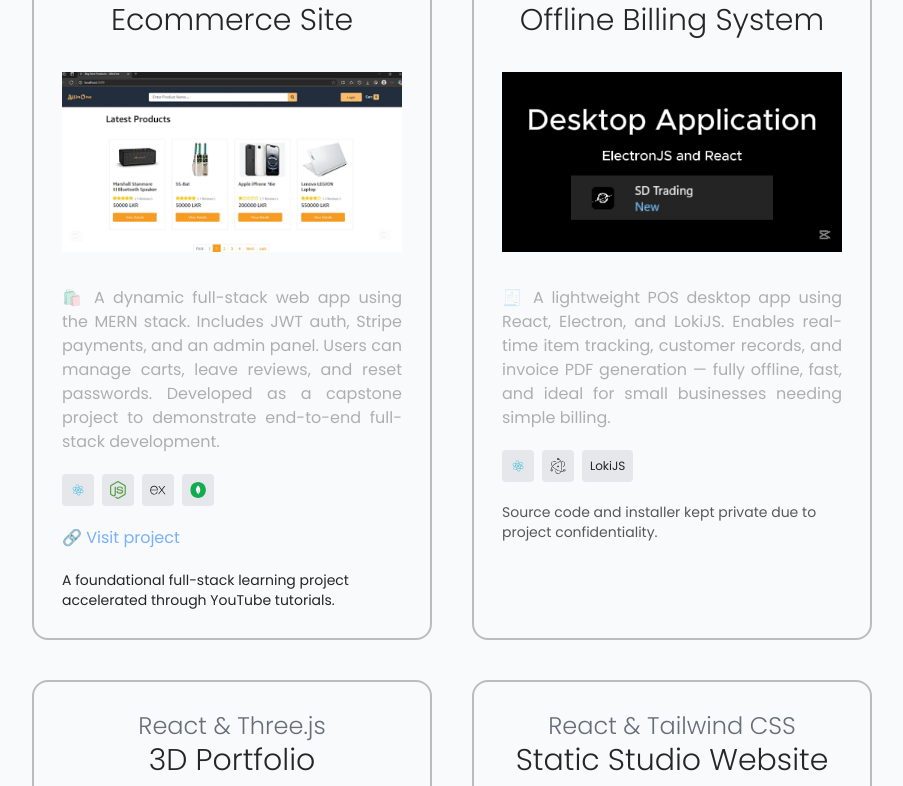
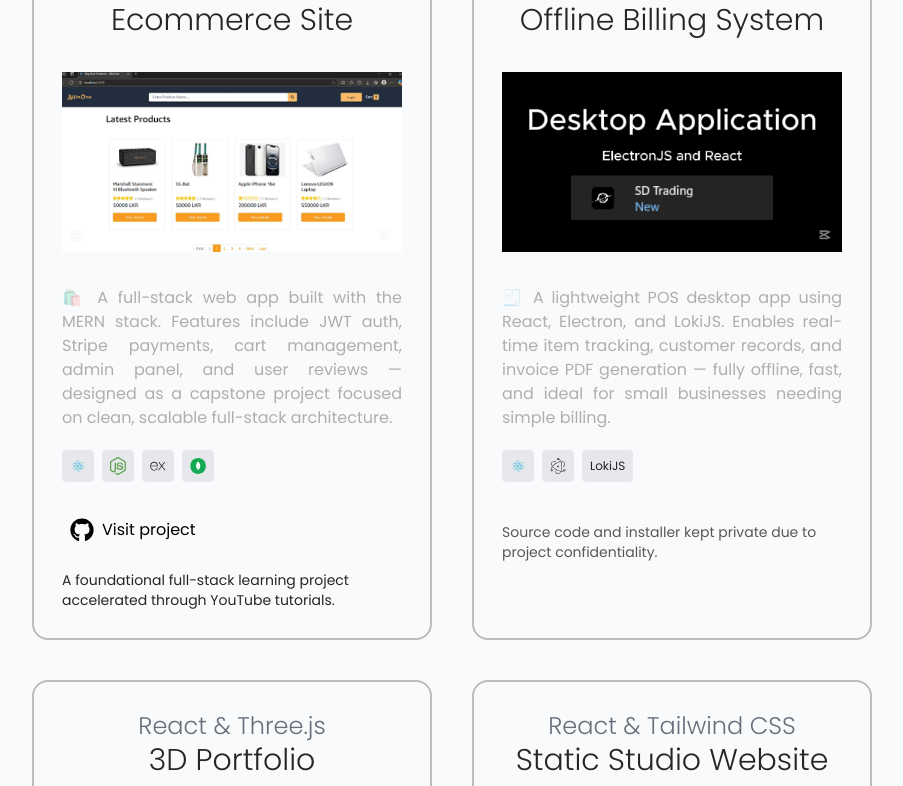
Before and after one commit to sanjithnagaraja/sanjith, a React (Vite) app: page / in a window 1280 px wide. Shown: the part 2900-3686 px from the top of the page, without its empty margins (188-1091 px from the left). Built offline with nearby package versions, Linux system fonts and the light colour scheme.

Commit message:
add github, website links  v1.8

```diff
--- a/src/pages/Projects.jsx
+++ b/src/pages/Projects.jsx
@@ -5,13 +5,15 @@ import badgeD from '../assets/about/badgeD.png';
 import book from '../assets/about/book.png';
 import bookD from '../assets/about/bookD.png';
 import { BookOpen } from 'react-feather';
-import { electron,react,nodejs,express,mongodb,threejs, tailwindcss } from "../assets/icons";
+import { electron,react,nodejs,express,mongodb,threejs, tailwindcss, github } from "../assets/icons";
 import Portfolio1 from '../assets/projects/portfolio.png';
 import Portfolio3D from '../assets/projects/3d.png'
 import posSystem from '../assets/projects/posgif.gif'
 import mernEC from '../assets/projects/mernECgif.gif'
 import gobigif from '../assets/projects/gobigif.gif'
 import PersonalPortfolio from '../assets/projects/127-.gif'
+import { FaLinkedin, FaGithub } from "react-icons/fa";
+
 
 
 function Projects() {
@@ -20,11 +22,12 @@ function Projects() {
 const projects = [
   {
     title: ["MERN Stack", "Ecommerce Site"],
-    description: "🛍️ A dynamic full-stack web app using the MERN stack. Includes JWT auth, Stripe payments, and an admin panel. Users can manage carts, leave reviews, and reset passwords. Developed as a capstone project to demonstrate end-to-end full-stack development.",
+    description: "🛍️ A full-stack web app built with the MERN stack. Features include JWT auth, Stripe payments, cart management, admin panel, and user reviews — designed as a capstone project focused on clean, scalable full-stack architecture.",
     image: mernEC,
     tech: [react, nodejs, express, mongodb],
     links: {
-      video: "https://github.com/player127-monster/ecommerce",
+      website: false,
+      github:"https://github.com/player127-monster/ecommerce",
       note: "A foundational full-stack learning project accelerated through YouTube tutorials."
     },
     link:true
@@ -35,7 +38,8 @@ const projects = [
     image: posSystem,
     tech: [react, electron, "LokiJS"],
     links: {
-      video: "https://your-website-link.com/offline-billing",
+      website: false,
+      github:false,
       note: "Source code and installer kept private due to project confidentiality."
     },
     link:false
@@ -46,7 +50,8 @@ const projects = [
     image: Portfolio3D,
     tech: [react, threejs],
     links: {
-      video: "https://github.com/player127-monster/portfolio",
+      website: false,
+      github:"https://github.com/player127-monster/portfolio",
       note: "An experimental 3D web experience guided by ChatGPT and YouTube resources."
     },
     link:true
@@ -57,7 +62,8 @@ const projects = [
     image: gobigif,
     tech: [react, tailwindcss],
     links: {
-      video: "https://gobistudio.pages.dev/",
+      website: "https://gobistudio.pages.dev/",
+      github:"https://github.com/player127-monster/gobi_studio",
       note: "An independently developed project exploring advanced front-end design patterns, routing, and 3D integration using Spline."
     },
     link:true
@@ -68,7 +74,8 @@ const projects = [
     image: PersonalPortfolio,
     tech: [react, tailwindcss],
     links: {
-      video: "https://your-website-link.com/react-portfolio",
+      website: "https://sanjith.vercel.app/",
+      github:false,
       note: "A fully responsive and interactive personal portfolio showcasing developer skills and project highlights."
     },
     link:false
@@ -113,10 +120,20 @@ const projects = [
                 </span>
               ))}
             </div>
-            {project.links.video && (
-              project.link && <a href={project.links.video} target="_blank" rel="noopener noreferrer" className="text-blue-400/85 block mt-4">
-                🔗 Visit project
-              </a>
+            {(
+
+              <div className="flex md:flex-row flex-col justify-between">
+                {project.links.website && <a href={project.links.website} target="_blank" rel="noopener noreferrer" className="py-2 px-2 w-[60%] md:w-auto md:pr-3 rounded-full bg-primary/0 text-textBase hover:bg-textBase/85 hover:text-primary/85 transition-colors mt-2">
+                  🔗 View project
+                </a>}
+
+                {project.links.github && <a href={project.links.github} target="_blank" rel="noopener noreferrer"
+                  className="py-2 px-2 rounded-full w-[60%] md:w-auto bg-primary/0 text-textBase hover:bg-textBase/85 hover:text-primary/85 transition-colors mt-2">
+                  <div className="flex gap-2 ">
+                    <FaGithub className="w-6 h-6" /><span> Visit project</span>
+                  </div>
+                </a>}
+              </div>
             )}
             {project.links.note==="Source code and installer kept private due to project confidentiality."?
             <p className="text-sm text-textBase/65 mt-2">{project.links.note}</p>
```
